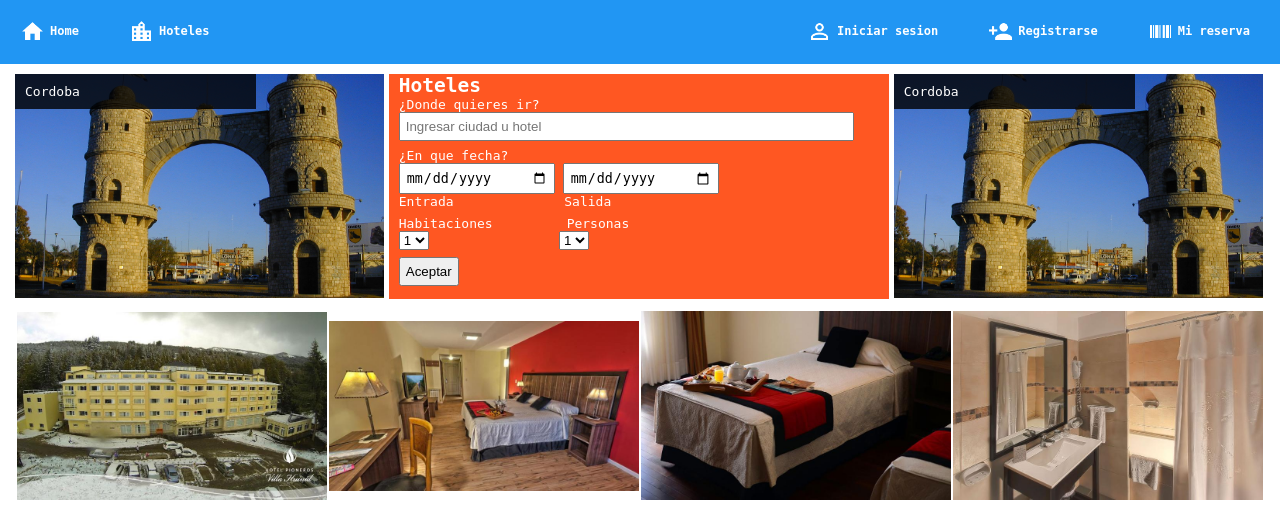
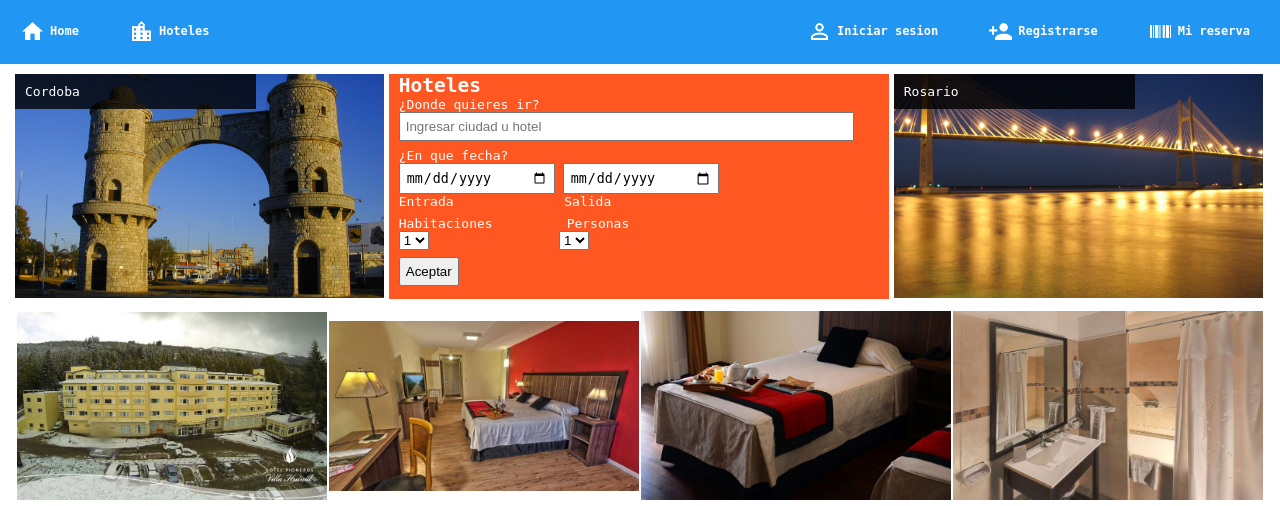
Before and after one commit to TRexSoftware/laboratorio_progIII, a PHP site: page / in a window 1280 px wide. Shown: the part 41-547 px from the top of the page. Run offline with PHP 8.4, Linux system fonts and the light colour scheme.

Commit message:
provincias

```diff
--- a/index.html
+++ b/index.html
@@ -157,10 +157,10 @@
             </div>
             <div class="slider">
                <ul>
-                   <li><label>Buenos Aires</label><img src="./Provincias/BsAs.jpg" alt="bs as"></li>
-                   <li><label>Cordoba</label><img src="./Provincias/Cordoba.jpg" alt="cordoba"></li>
-                   <li><label>Bariloche</label><img src="./Provincias/Bariloche.jpg" alt="bariloche"></li>
-                   <li><label>Mar del Plata</label><img src="./Provincias/MarPlata.jpg" alt="mar del plata"></li>
+                   <li><label>Misiones</label><img src="./Provincias/Misiones.JPG" alt="misiones"></li>
+                   <li><label>Rosario</label><img src="./Provincias/Rosario.jpg" alt="rosario"></li>
+                   <li><label>Catamarca</label><img src="./Provincias/Catamarca.jpg" alt="catamarca"></li>
+                   <li><label>Jujuy</label><img src="./Provincias/Jujuy.jpg" alt="jujuy"></li>
                </ul>
            </div>
            <table class="hoteles">
--- a/styles/style.css
+++ b/styles/style.css
@@ -61,7 +61,7 @@ header div{
     margin-right: 10px;
     margin-top: 5px;
     padding: 0px;
-    background-image: url("src/dino.png");
+    background-image: url("../src/dino.png");
     width: 35px;
     height:35px;
     animation: play 1s steps(3) infinite;
--- a/styles/style_hoteles.css
+++ b/styles/style_hoteles.css
@@ -28,9 +28,11 @@ div#titulo {
 
 .lista_hoteles div {
     display: block;
-   height: 20%;;
+    overflow:hidden;
+    height: 20%;;
     margin-bottom: 15px;
     background-color: #F44336;
+
 }
 .imagen {
      float:left;
```
Also changed, not shown: Provincias/Catamarca.jpg (added), Provincias/Jujuy.jpg (added), Provincias/Misiones.JPG (added), Provincias/Rosario.jpg (added).
